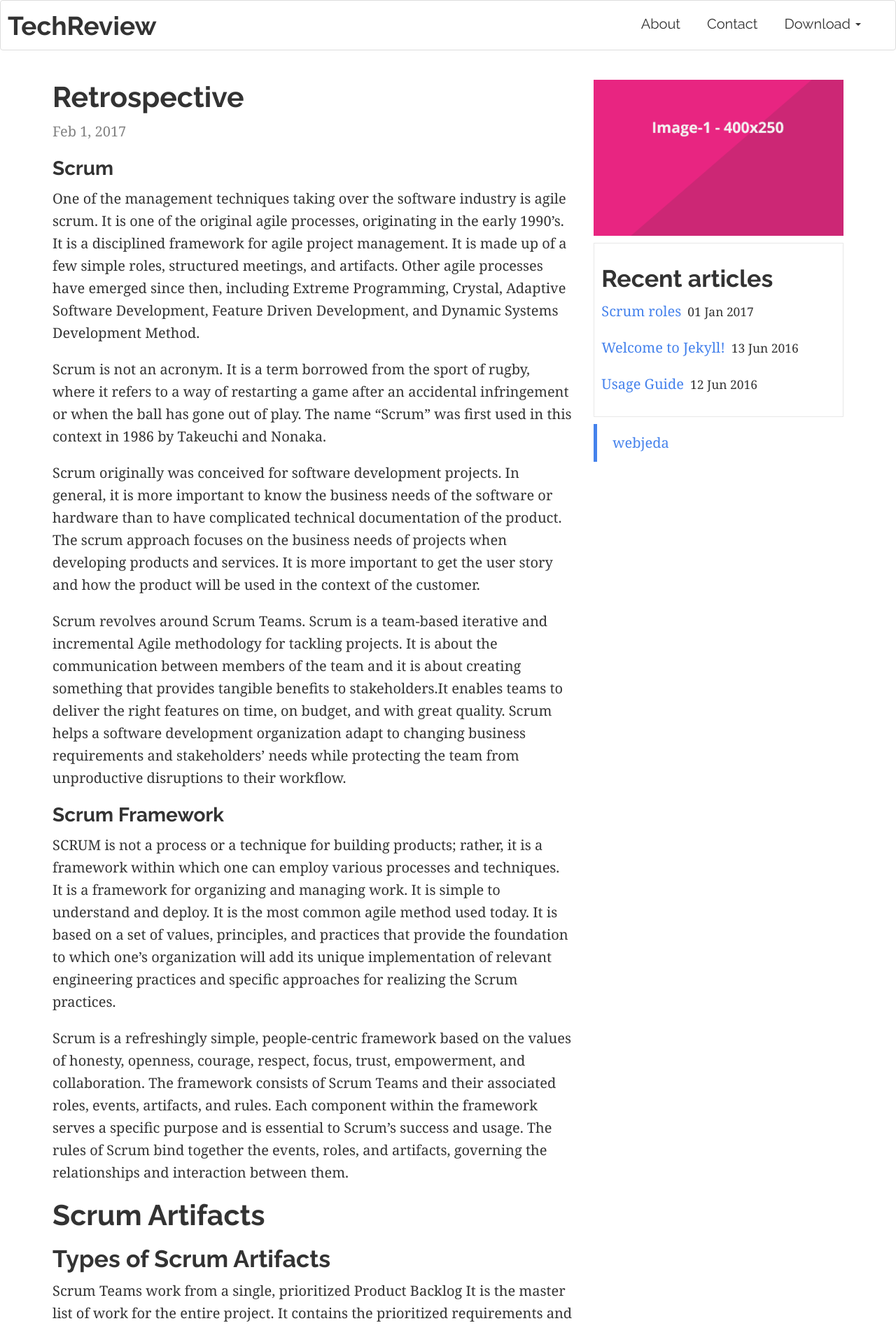
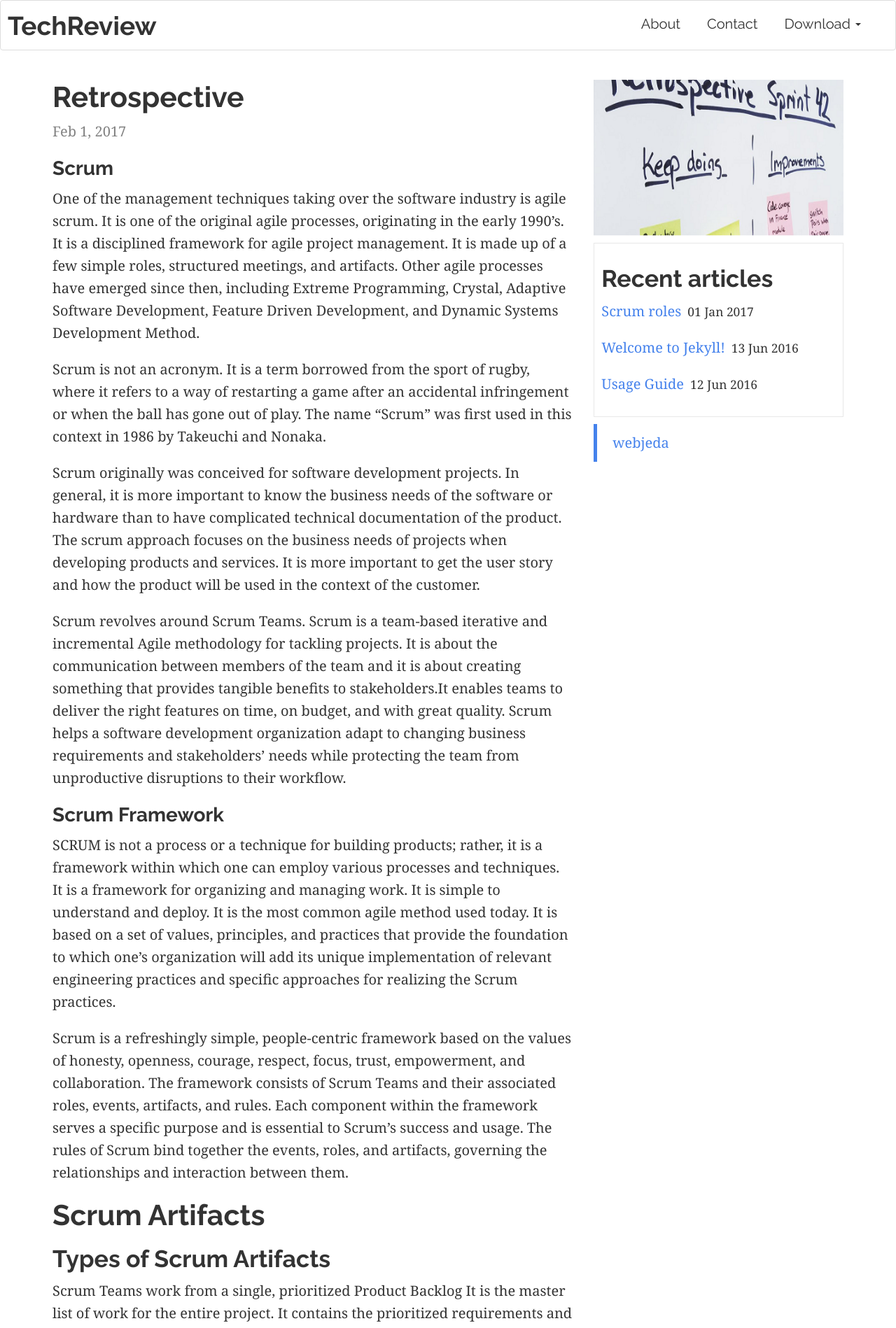
Before and after one commit to profbmuthu/CCrime, a Jekyll site: the page built from _posts/2017-2-1-retrospective.md, in a window 1280 px wide. Shown: the top 1898 px of the page at 70% size. Built offline with Jekyll 4.4.1, drawn with Linux system fonts in a browser that asks for light colours; comment, search, counter and statistics services are not loaded.

Commit message:
Update 2017-2-1-retrospective.md

```diff
--- a/_posts/2017-2-1-retrospective.md
+++ b/_posts/2017-2-1-retrospective.md
@@ -3,7 +3,7 @@ layout: post
 title:  "Retrospective"
 date:   2017-2-1 10:51:47 +0530
 categories: scrum
-img: image-1.png
+img: retrospective.png
 categories: [one, two]
 published: true
 ---
```
